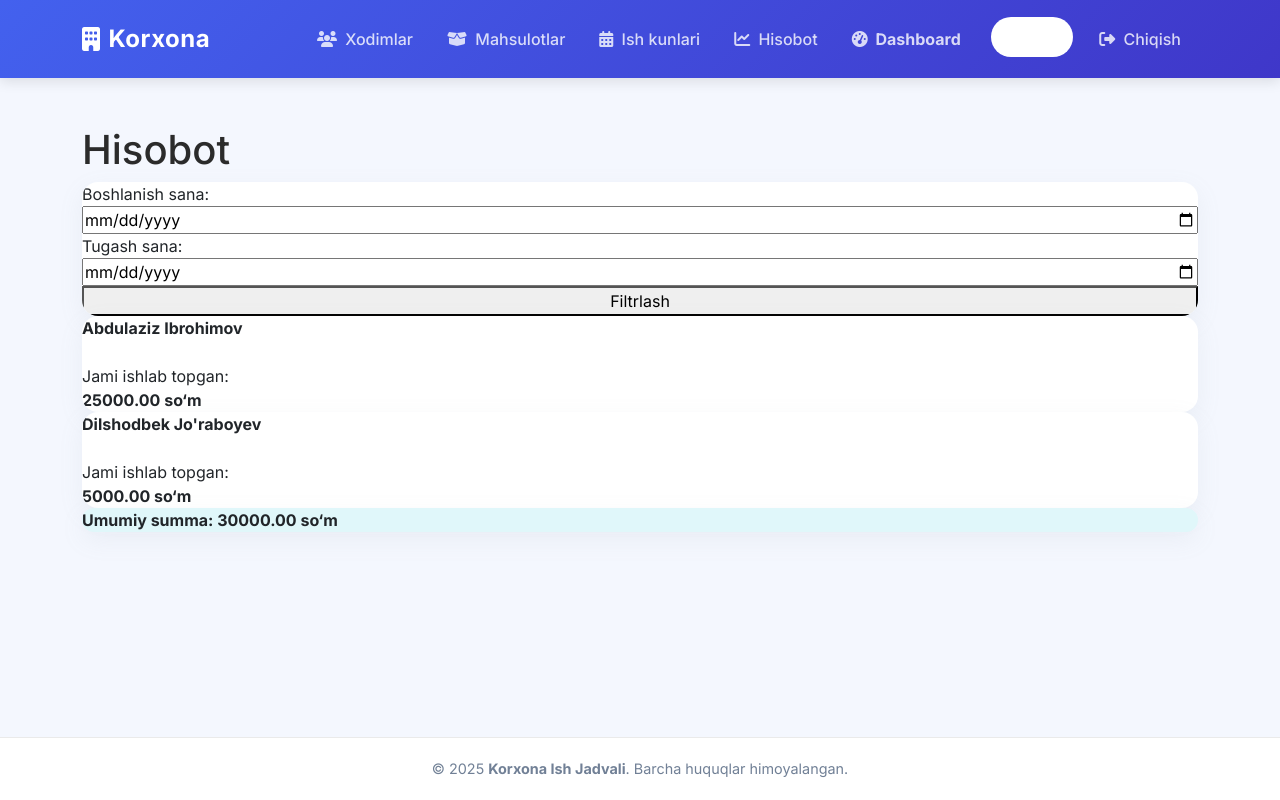
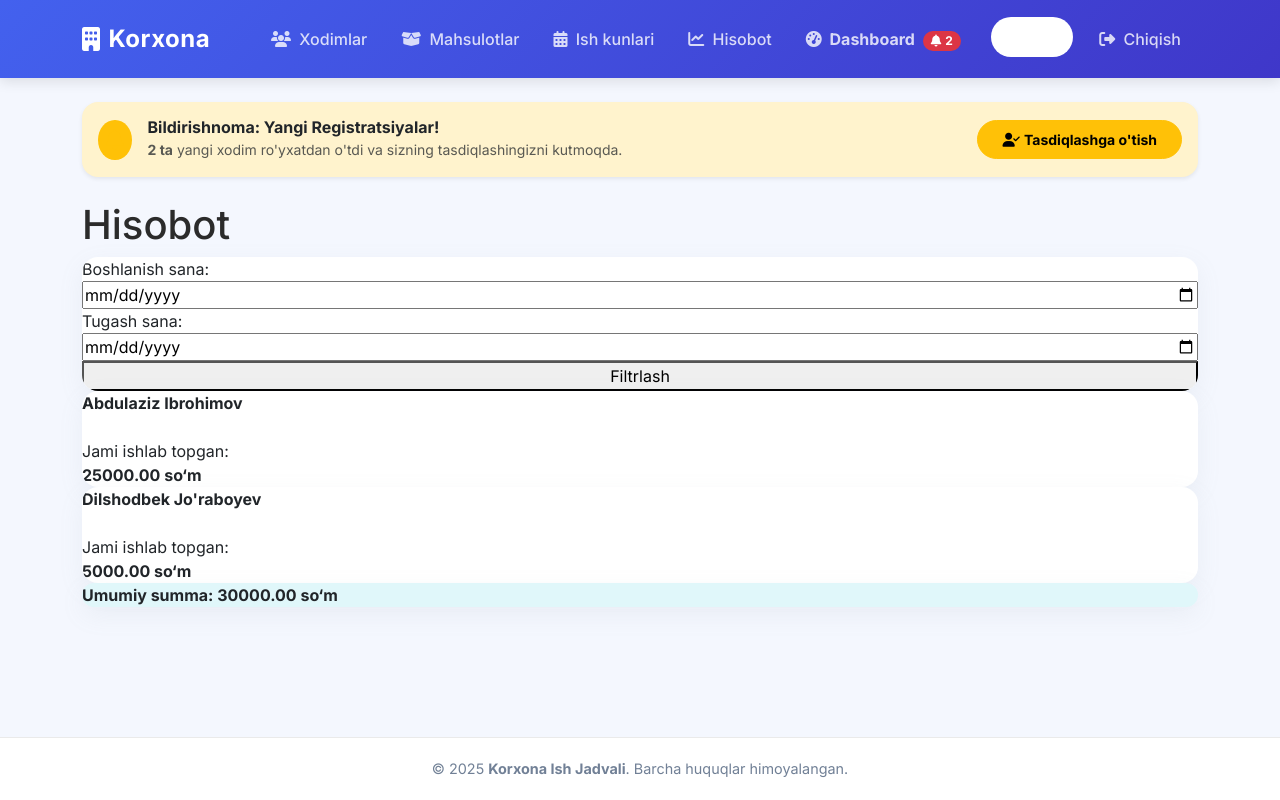
Before and after one commit to Abdulaziz3110/django-ish-proekt, a Django app: page /hisobot/ in a window 1280 px wide. Run offline with Django 5.2, Linux system fonts and the light colour scheme; a user stored in the database is signed in; data comes from the database, SQL or seed files in the repository.

Commit message:
Add global admin notification badge and alert banner for pending worker registrations

```diff
--- /dev/null
+++ b/ish/context_processors.py
@@ -0,0 +1,11 @@
+from .models import Xodim
+
+def pending_xodimlar_processor(request):
+    if request.user.is_authenticated and request.user.is_superuser:
+        count = Xodim.objects.filter(is_approved=False).count()
+        return {
+            'pending_xodimlar_count': count
+        }
+    return {
+        'pending_xodimlar_count': 0
+    }
--- a/ish/templates/base.html
+++ b/ish/templates/base.html
@@ -171,7 +171,14 @@
                     </li>
                     {% if user.is_superuser %}
                     <li class="nav-item">
-                        <a class="nav-link text-warning fw-bold" href="{% url 'admin_dashboard' %}"><i class="fa-solid fa-gauge-high me-1"></i> Dashboard</a>
+                        <a class="nav-link text-warning fw-bold position-relative" href="{% url 'admin_dashboard' %}">
+                            <i class="fa-solid fa-gauge-high me-1"></i> Dashboard
+                            {% if pending_xodimlar_count > 0 %}
+                            <span class="badge rounded-pill bg-danger ms-1 px-2 py-1 align-middle" style="font-size: 0.75rem;">
+                                <i class="fa-solid fa-bell me-1"></i>{{ pending_xodimlar_count }}
+                            </span>
+                            {% endif %}
+                        </a>
                     </li>
                     {% endif %}
 
@@ -208,7 +215,24 @@
 
     <!-- Kontent -->
     <div class="main-content">
-        <div class="container mt-5">
+        <div class="container mt-4">
+            {% if user.is_superuser and pending_xodimlar_count > 0 %}
+            <div class="alert alert-warning border-0 shadow-sm rounded-4 mb-4 p-3 d-flex flex-column flex-md-row align-items-md-center justify-content-between gap-2">
+                <div class="d-flex align-items-center">
+                    <div class="bg-warning bg-opacity-20 p-2 rounded-circle me-3 text-warning">
+                        <i class="fa-solid fa-bell fa-lg"></i>
+                    </div>
+                    <div>
+                        <h6 class="fw-bold mb-0 text-dark">Bildirishnoma: Yangi Registratsiyalar!</h6>
+                        <span class="text-muted small"><strong>{{ pending_xodimlar_count }} ta</strong> yangi xodim ro'yxatdan o'tdi va sizning tasdiqlashingizni kutmoqda.</span>
+                    </div>
+                </div>
+                <a href="{% url 'admin_dashboard' %}" class="btn btn-warning btn-sm rounded-pill fw-bold px-4 py-2">
+                    <i class="fa-solid fa-user-check me-1"></i>Tasdiqlashga o'tish
+                </a>
+            </div>
+            {% endif %}
+
             {% block content %}{% endblock %}
         </div>
     </div>
--- a/korxona/settings.py
+++ b/korxona/settings.py
@@ -54,6 +54,7 @@ TEMPLATES = [
                 'django.template.context_processors.request',
                 'django.contrib.auth.context_processors.auth',
                 'django.contrib.messages.context_processors.messages',
+                'ish.context_processors.pending_xodimlar_processor',
             ],
         },
     },
```
